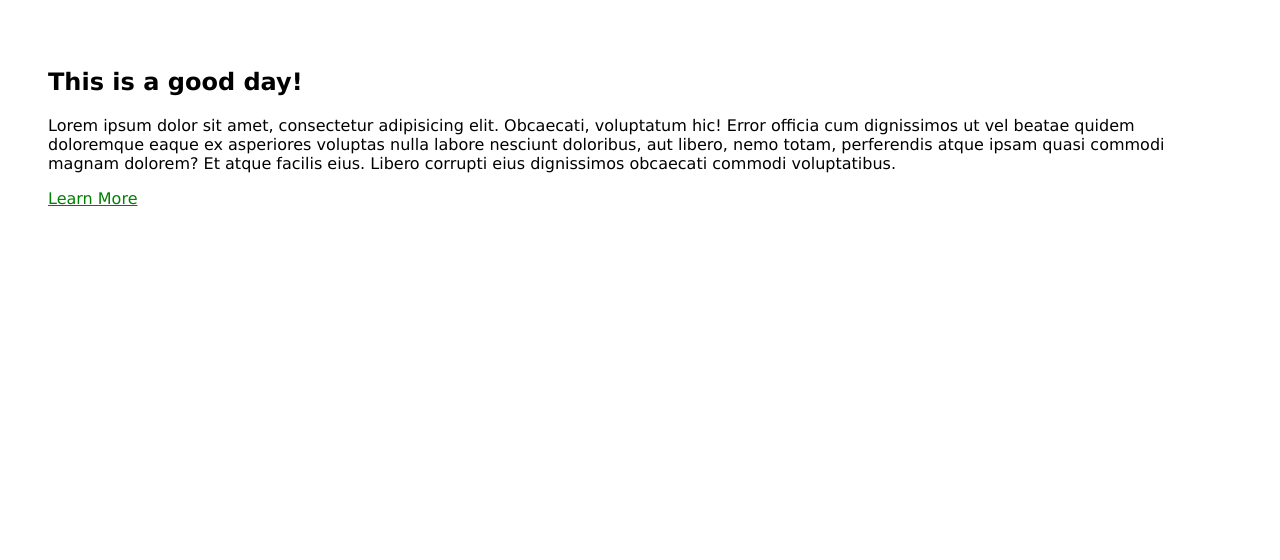
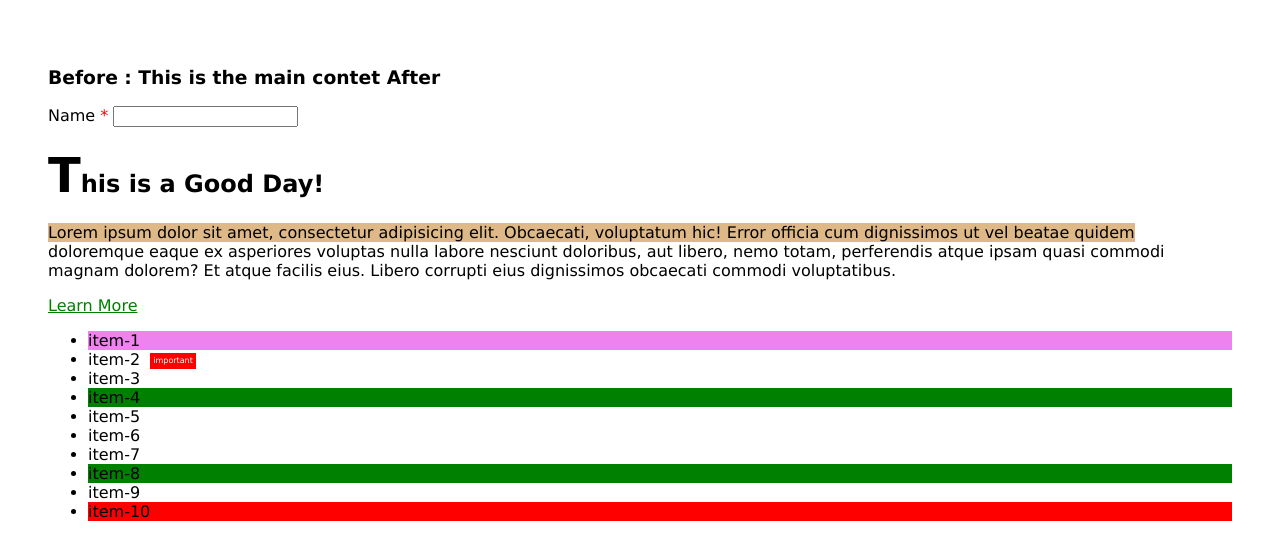
Before and after one commit to Hem1144/all-about-css, a plain HTML site: page pseudoClass/index.html in a window 1280 px wide. Drawn offline with Linux system fonts and the light colour scheme.

Commit message:
feat: Added the all required logics for pseudo class and elements

```diff
--- a/pseudoClass/index.html
+++ b/pseudoClass/index.html
@@ -8,7 +8,14 @@
   </head>
   <body>
     <main>
-      <h2>This is a good day!</h2>
+      <h3>This is the main contet</h3>
+
+      <form action="">
+        <label class="required" for="name">Name</label>
+        <input type="text" />
+      </form>
+
+      <h2>This is a Good Day!</h2>
       <p>
         Lorem ipsum dolor sit amet, consectetur adipisicing elit. Obcaecati,
         voluptatum hic! Error officia cum dignissimos ut vel beatae quidem
@@ -18,6 +25,19 @@
         obcaecati commodi voluptatibus.
       </p>
       <a class="primary-btn" href="#">Learn More</a>
+
+      <ul>
+        <li>item-1</li>
+        <li class="important">item-2</li>
+        <li>item-3</li>
+        <li>item-4</li>
+        <li>item-5</li>
+        <li>item-6</li>
+        <li>item-7</li>
+        <li>item-8</li>
+        <li>item-9</li>
+        <li>item-10</li>
+      </ul>
     </main>
   </body>
 </html>
--- a/pseudoClass/style.css
+++ b/pseudoClass/style.css
@@ -19,3 +19,54 @@ body {
   background-color: white;
   border: 2px solid green;
 }
+
+ul li:first-child {
+  background-color: violet;
+}
+ul li:last-child {
+  background-color: red;
+}
+
+/*! applying style in nth child */
+/*! an+b */
+ul li:nth-child(4n) {
+  background-color: green;
+}
+
+/*! pseudo element */
+h2::first-letter {
+  font-size: 3rem;
+}
+
+p::first-line {
+  background-color: burlywood;
+}
+
+/*! ::selection {
+  color: greenyellow;
+  background-color: black;
+} */
+
+/*! ::before and ::after */
+h3::before {
+  content: "Before : ";
+}
+h3::after {
+  content: " After";
+}
+
+/*! required field used in google form */
+.required::after {
+  content: " *";
+  color: red;
+}
+
+.important::after {
+  content: "important";
+  background-color: red;
+  color: white;
+  padding: 0.2rem;
+  font-size: 0.5rem;
+  margin: 10px;
+  vertical-align: middle;
+}
```
